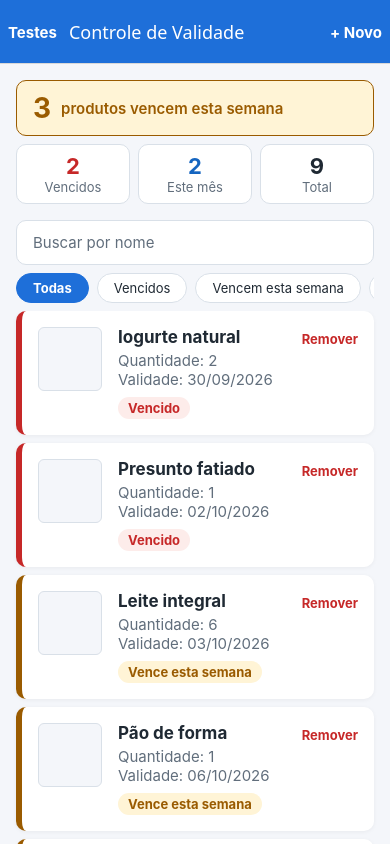
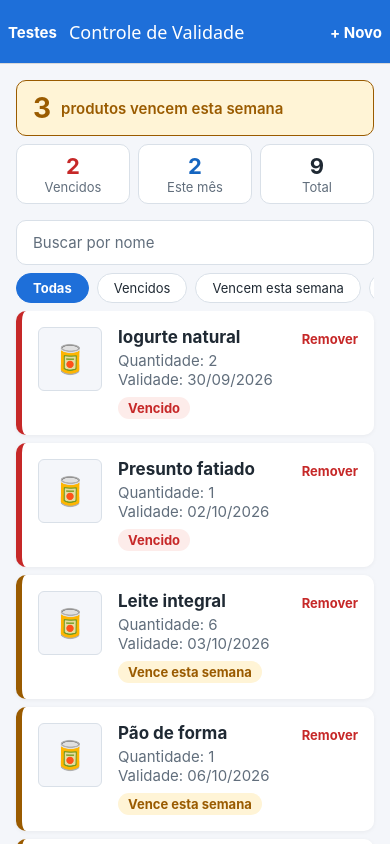
Before and after one commit to devpaulomenezes/controle-validade-alimentos, a React Native app: screen /Inicial in a window 390 px wide. Built offline with nearby package versions, Linux system fonts and the light colour scheme; what expo-notifications would draw is missing.

Commit message:
fix: exibir icone de placeholder no ProdutoCard

```diff
--- a/components/ProdutoCard.js
+++ b/components/ProdutoCard.js
@@ -30,6 +30,7 @@ export default function ProdutoCard({ produto, situacao, onRemover }) {
         />
       ) : (
         <View style={[styles.foto, styles.placeholder]}>
+          <Text style={styles.iconePlaceholder}>🥫</Text>
         </View>
       )}
 
@@ -89,6 +90,10 @@ const styles = StyleSheet.create({
     borderWidth: 1,
     borderColor: cores.borda,
   },
+  iconePlaceholder: {
+    fontSize: 28,
+    textAlign: 'center',
+  },
   info: {
     flex: 1,
   },
```
